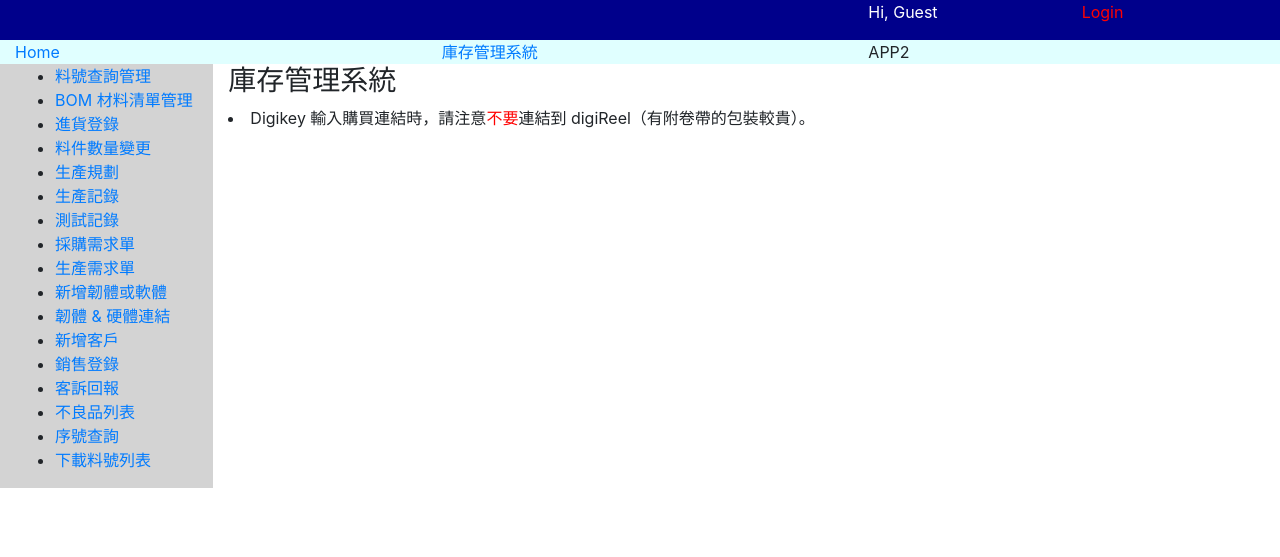
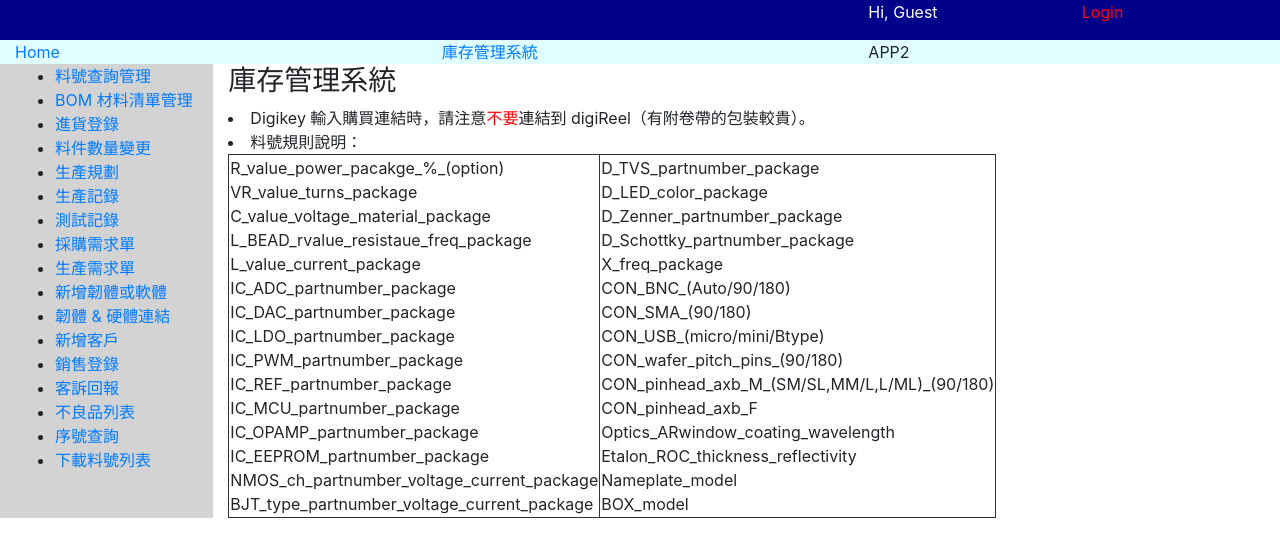
Before and after one commit to TinaHsing/qportal, a Django app: page /erp/ in a window 1280 px wide. Shown: the top 557 px of the page. Run offline with Django 3.2, Linux system fonts and the light colour scheme; some libraries are stand-ins or nearby versions.

Commit message:
Update erpindex.html

```diff
--- a/template/erp/erpindex.html
+++ b/template/erp/erpindex.html
@@ -3,6 +3,40 @@
 {% block content %}
 <h3> 庫存管理系統 </h3>
 <li> Digikey 輸入購買連結時，請注意<font color=red>不要</font>連結到 digiReel（有附卷帶的包裝較貴）。</li>
+<li> 料號規則說明：</li>
+<table><tr><td>
+R_value_power_pacakge_%_(option)<br>
+VR_value_turns_package<br>
+C_value_voltage_material_package<br>
+L_BEAD_rvalue_resistaue_freq_package<br>
+L_value_current_package<br>
+IC_ADC_partnumber_package<br>
+IC_DAC_partnumber_package<br>
+IC_LDO_partnumber_package<br>
+IC_PWM_partnumber_package<br>
+IC_REF_partnumber_package<br>
+IC_MCU_partnumber_package<br>
+IC_OPAMP_partnumber_package<br>
+IC_EEPROM_partnumber_package<br>
+NMOS_ch_partnumber_voltage_current_package<br>
+BJT_type_partnumber_voltage_current_package
+</td><td>
+D_TVS_partnumber_package<br>
+D_LED_color_package<br>
+D_Zenner_partnumber_package<br>
+D_Schottky_partnumber_package<br>
+X_freq_package<br>
+CON_BNC_(Auto/90/180)<br>
+CON_SMA_(90/180)<br>
+CON_USB_(micro/mini/Btype)<br>
+CON_wafer_pitch_pins_(90/180)<br>
+CON_pinhead_axb_M_(SM/SL,MM/L,L/ML)_(90/180)<br>
+CON_pinhead_axb_F<br>
+Optics_ARwindow_coating_wavelength<br>
+Etalon_ROC_thickness_reflectivity<br>
+Nameplate_model<br>
+BOX_model
+</td></tr></table>
 
 {% endblock %}
 
```
